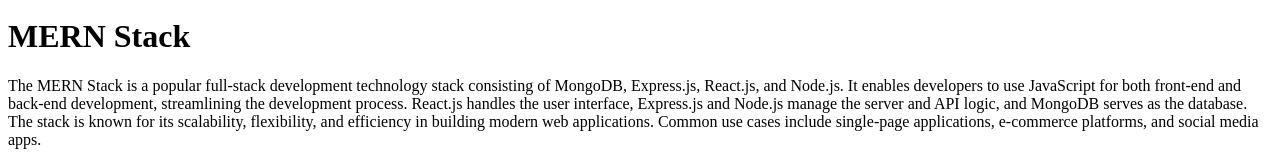
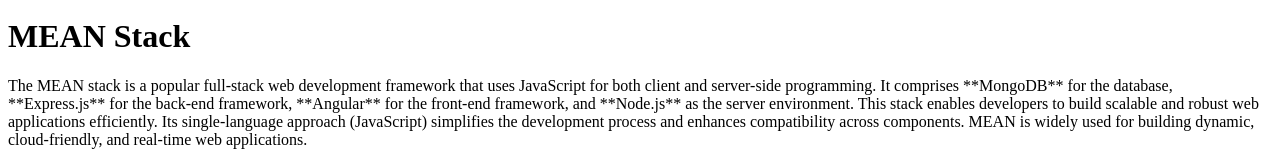
Before and after one commit to TarunAbhishek/Day4-31r-10000coders, a plain HTML site: page index.html in a window 1280 px wide. Shown: the part 869-1031 px from the top of the page. Drawn offline with Linux system fonts and the light colour scheme; files whose address does not match are found by name.

Commit message:
Update index.html

```diff
--- a/index.html
+++ b/index.html
@@ -54,10 +54,10 @@
     <a href="/Day5/React js image.jpg" download="reactjs.jpg"><img src="/Day5/React js image.jpg" alt="react.js image" max-width="10%" height="100px"></a>
     <a href="/Day5/node js image.jpg" download="nodejs.jpg"><img src="/Day5/node js image.jpg" alt="node js image" max-width="10%" height="100px"></a>
     </div>
-    <h1>MERN Stack</h1>
-    <p>The MERN Stack is a popular full-stack development technology stack consisting of MongoDB, Express.js, React.js, and Node.js. It enables developers to use JavaScript for both front-end and back-end development, streamlining the development process. React.js handles the user interface, Express.js and Node.js manage the server and API logic, and MongoDB serves as the database. The stack is known for its scalability, flexibility, and efficiency in building modern web applications. Common use cases include single-page applications, e-commerce platforms, and social media apps.<p>
+    <h1>MEAN Stack</h1>
+    <p>The MEAN stack is a popular full-stack web development framework that uses JavaScript for both client and server-side programming. It comprises **MongoDB** for the database, **Express.js** for the back-end framework, **Angular** for the front-end framework, and **Node.js** as the server environment. This stack enables developers to build scalable and robust web applications efficiently. Its single-language approach (JavaScript) simplifies the development process and enhances compatibility across components. MEAN is widely used for building dynamic, cloud-friendly, and real-time web applications.<p>
     <div align="center">
-    <a href="/Day5/mongodb image.jpg" download="mongodb.jpg"><img src="/Day5/mongodb image.jpg" alt="express js image" max-width="10%" height="100px"></a>
+    <a href="/Day5-31r-10000coders/mongodb"><img src="/Day5/mongodb image.jpg" alt="express js image" max-width="10%" height="100px"></a>
     <a href="/Day5/ExpressJS.jpg" download="expressjs.jpg"><img src="/Day5/ExpressJS.jpg" alt="Express js image" max-width="10%"  height="100px"></a>
     <a href="/Day5/Angular image.jpg" download="angular.jpg"><img src="/Day5/Angular image.jpg" alt="angular image" max-width="10%" height="100px"></a>
     <a href="/Day5/node js image.jpg" download="nodejs.jpg"><img src="/Day5/node js image.jpg" alt="node js image" width="10%" height="100px"></a>
@@ -65,8 +65,8 @@
     <div align="center">
         <h1>Contact me</h1>
         <a href="mailto:abhishektarun75@gmail.com"><img src="/Day5/mail image.jpg" alt="mail icon" width="10%" height="100px" target="_blank"></a>
-        <a href="tel:+916301996909"> <img src="/Day5/telephone image.jpg" alt="phone icon" width="10%" height="100px"target="_blank"></a>
-        <a href="https://wa.me/+916301996909"> <img src="/Day5/whatsapp image.jpg" alt="whatsapp icon" width="10%" height="100px" target="_blank"></a>
+        <a href="tel:+916301996909"><img src="/Day5/telephone image.jpg" alt="phone icon" width="10%" height="100px"target="_blank"></a>
+        <a href="https://wa.me/+916301996909"><img src="/Day5/whatsapp image.jpg" alt="whatsapp icon" width="10%" height="100px" target="_blank"></a>
     </div>
 </body>
 </html>
```
